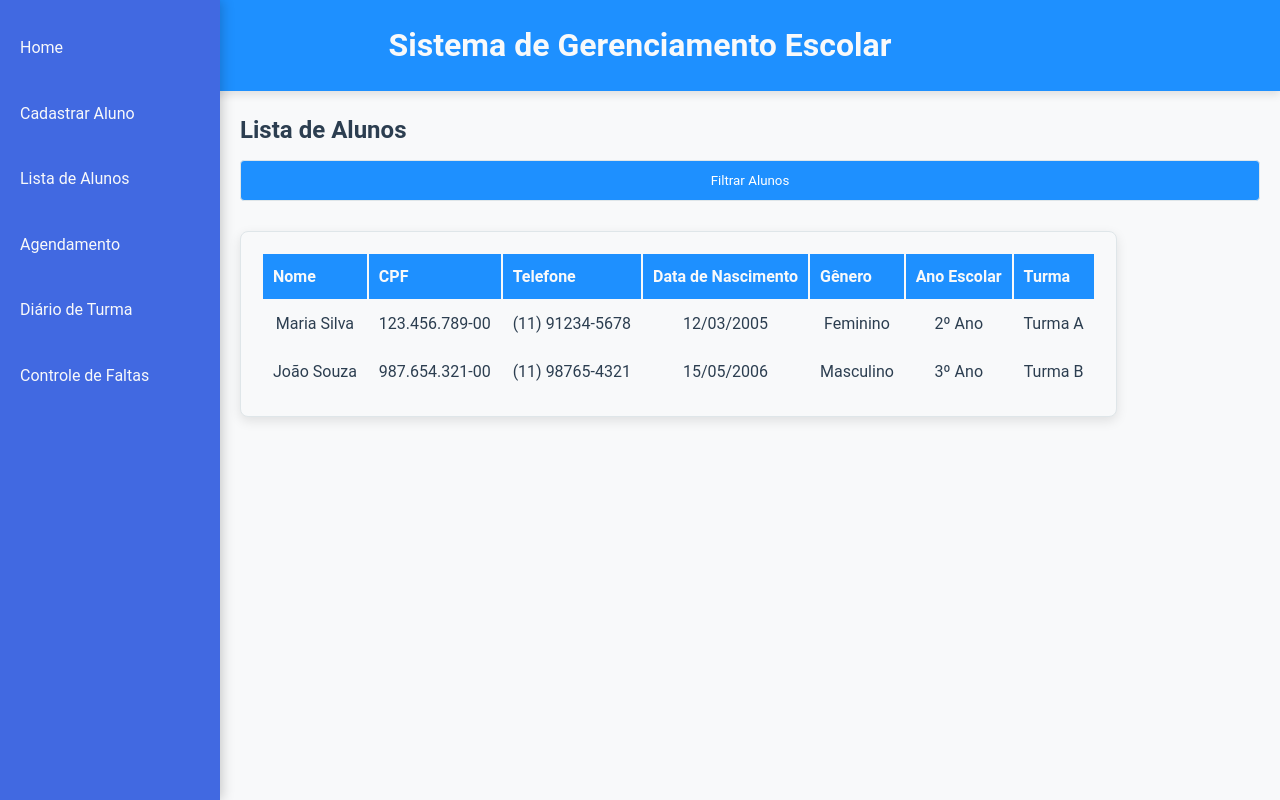
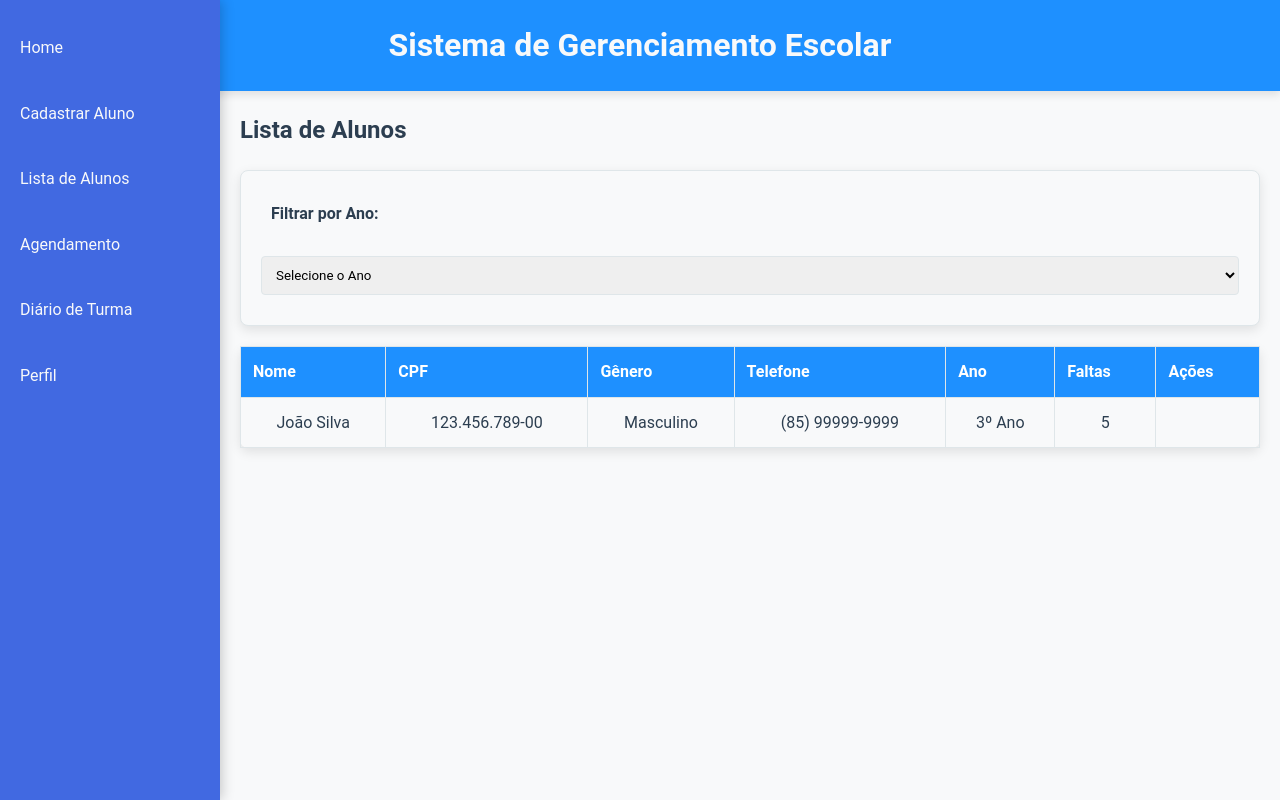
Before and after one commit to ModestoNeto/ProjetoEstagio, a Django app: template app_escola/templates/app_escola/lista_alunos.html in a window 1280 px wide. Run offline with Django 5.2, Linux system fonts and the light colour scheme; the template is opened without the code that fills it, so the values that code supplies are empty; parts of the project's set-up code (start-up, migrations or seed data) failed here and were passed over.

Commit message:
Remove Faltas e att ditario turmas

```diff
--- a/app_escola/static/css/style.css
+++ b/app_escola/static/css/style.css
@@ -226,30 +248,99 @@ button:hover {
 
 /* Filtro oculto na lista de alunos */
 .filter-form {
-    display: none;
-    background-color: var(--background-color);
-    padding: 20px;
-    margin: 20px 0;
-    border: 1px solid var(--border-color);
-    border-radius: 8px;
-    box-shadow: 0px 4px 12px rgba(0, 0, 0, 0.1);
+    margin-bottom: 20px;
 }
 
-.filter-form.show {
+.filter-form label {
     display: block;
-    animation: slideDown 0.3s ease-in-out;
+    margin-bottom: 10px;
+    font-weight: bold;
 }
 
-/* Animação para exibir o filtro */
-@keyframes slideDown {
-    from {
-        opacity: 0;
-        transform: translateY(-20px);
-    }
-    to {
-        opacity: 1;
-        transform: translateY(0);
-    }
+.filter-form select {
+    width: 100%;
+    padding: 10px;
+    margin-bottom: 10px;
+    border: 1px solid var(--border-color);
+    border-radius: 4px;
+}
+
+.filter-form button {
+    padding: 12px 20px;
+    background-color: var(--primary-color);
+    color: var(--text-light);
+    border: none;
+    border-radius: 8px;
+    cursor: pointer;
+    transition: background-color 0.3s ease, transform 0.3s ease;
+}
+
+.filter-form button:hover {
+    background-color: var(--primary-dark);
+    transform: scale(1.05);
+}
+
+/* Tabelas */
+table {
+    width: 100%;
+    border-collapse: collapse;
+}
+
+table th, table td {
+    padding: 12px;
+    border: 1px solid var(--border-color);
+}
+
+table th {
+    background-color: var(--primary-color);
+    color: var(--text-light);
+}
+
+table td {
+    text-align: center;
+}
+
+/* Estilo para a página de perfil */
+.perfil-container {
+    background-color: var(--background-color);
+    padding: 40px;
+    border-radius: 8px;
+    box-shadow: 0 4px 12px rgba(0, 0, 0, 0.1);
+    margin: 20px 0;
+    text-align: center;
+}
+
+.perfil-container h2 {
+    margin-bottom: 20px;
+    color: var(--primary-dark);
+}
+
+.perfil-container p {
+    color: var(--text-color);
+    margin-bottom: 30px;
+}
+
+.button-group {
+    display: flex;
+    justify-content: center;
+    gap: 20px;  /* Espaçamento entre os botões */
+}
+
+.perfil-button {
+    background-color: var(--primary-color);
+    color: var(--text-light);
+    padding: 15px 30px;
+    border: none;
+    border-radius: 8px;
+    text-decoration: none;  /* Remove sublinhado */
+    cursor: pointer;
+    font-size: 16px;
+    transition: background-color 0.3s ease, transform 0.3s ease;
+}
+
+.perfil-button:hover {
+    background-color: var(--primary-dark);
+    transform: scale(1.05);
 }
 
 /* Responsividade */
--- a/app_escola/templates/app_escola/base.html
+++ b/app_escola/templates/app_escola/base.html
@@ -20,8 +20,8 @@
             <li><a href="{% url 'cadastrar_aluno' %}" class="menu-button">Cadastrar Aluno</a></li>
             <li><a href="{% url 'lista_alunos' %}" class="menu-button">Lista de Alunos</a></li>
             <li><a href="{% url 'agendamento' %}" class="menu-button">Agendamento</a></li>
-            <li><a href="{% url 'diario_turma' %}" class="menu-button">Diário de Turma</a></li>
-            <li><a href="{% url 'faltas' %}" class="menu-button">Controle de Faltas</a></li>
+            <li><a href="{% url 'diario_turma' %}" class="menu-button">Diário de Turma</a></li> <!-- Link para a página de diário de turma -->
+            <li><a href="{% url 'perfil' %}" class="menu-button">Perfil</a></li>
         </ul>
     </aside>
 
--- a/app_escola/templates/app_escola/lista_alunos.html
+++ b/app_escola/templates/app_escola/lista_alunos.html
@@ -3,72 +3,53 @@
 {% block title %}Lista de Alunos{% endblock %}
 
 {% block content %}
+<div class="lista-alunos-container">
     <h2>Lista de Alunos</h2>
-    <button class="filter-button" onclick="toggleFilter()">Filtrar Alunos</button>
 
-    <!-- Formulário de Filtros Oculto -->
-    <div class="filter-form" id="filter-form">
-        <h3>Filtrar Alunos</h3>
-        <label for="nome">Nome do Aluno:</label>
-        <input type="text" id="nome" name="nome">
-
-        <label for="turma">Turma:</label>
-        <select id="turma" name="turma">
-            <option value="">Selecione a Turma</option>
-            <option value="Turma A">Turma A</option>
-            <option value="Turma B">Turma B</option>
-            <option value="Turma C">Turma C</option>
-        </select>
-
-        <label for="genero">Gênero:</label>
-        <select id="genero" name="genero">
-            <option value="">Selecione o Gênero</option>
-            <option value="Masculino">Masculino</option>
-            <option value="Feminino">Feminino</option>
-        </select>
-
-        <button class="close-btn" onclick="toggleFilter()">Fechar Filtros</button>
+    <!-- Filtro de Ano -->
+    <div class="filter-form">
+        <form method="GET" action="">
+            <label for="filter-year">Filtrar por Ano:</label>
+            <select id="filter-year" name="year">
+                <option value="">Selecione o Ano</option>
+                <option value="1">1º Ano</option>
+                <option value="2">2º Ano</option>
+                <option value="3">3º Ano</option>
+                <!-- Adicione mais anos conforme necessário -->
+            </select>
+            <button type="submit" class="menu-button">Filtrar</button>
+        </form>
     </div>
 
+    <!-- Tabela de Alunos -->
     <table>
         <thead>
             <tr>
                 <th>Nome</th>
                 <th>CPF</th>
+                <th>Gênero</th>
                 <th>Telefone</th>
-                <th>Data de Nascimento</th>
-                <th>Gênero</th>
-                <th>Ano Escolar</th>
-                <th>Turma</th>
+                <th>Ano</th>
+                <th>Faltas</th> <!-- Nova Coluna de Faltas -->
+                <th>Ações</th>
             </tr>
         </thead>
         <tbody>
+            <!-- Exemplo de linha de aluno (dados fictícios) -->
             <tr>
-                <td>Maria Silva</td>
+                <td>João Silva</td>
                 <td>123.456.789-00</td>
-                <td>(11) 91234-5678</td>
-                <td>12/03/2005</td>
-                <td>Feminino</td>
-                <td>2º Ano</td>
-                <td>Turma A</td>
+                <td>Masculino</td>
+                <td>(85) 99999-9999</td>
+                <td>3º Ano</td>
+                <td>5</td> <!-- Campo de Faltas -->
+                <td>
+                    <button class="menu-button">Editar</button>
+                    <button class="menu-button">Deletar</button>
+                </td>
             </tr>
-            <tr>
-                <td>João Souza</td>
-                <td>987.654.321-00</td>
-                <td>(11) 98765-4321</td>
-                <td>15/05/2006</td>
-                <td>Masculino</td>
-                <td>3º Ano</td>
-                <td>Turma B</td>
-            </tr>
+            <!-- Outras linhas de alunos -->
         </tbody>
     </table>
-
-    <!-- Script para exibir/ocultar o filtro -->
-    <script>
-        function toggleFilter() {
-            const filterForm = document.getElementById('filter-form');
-            filterForm.classList.toggle('show');
-        }
-    </script>
+</div>
 {% endblock %}
--- a/app_escola/urls.py
+++ b/app_escola/urls.py
@@ -3,12 +3,11 @@ from django.contrib.auth import views as auth_views
 from . import views
 
 urlpatterns = [
-    path('', auth_views.LoginView.as_view(template_name='app_escola/login.html'), name='login'),  # Definir a tela de login como inicial
-    path('home/', views.home, name='home'),  # Página inicial após login
-    path('logout/', auth_views.LogoutView.as_view(template_name='app_escola/logout.html'), name='logout'),  # URL de logout usando template `logout.html`
+    path('', auth_views.LoginView.as_view(template_name='app_escola/login.html'), name='login'),
+    path('home/', views.home, name='home'),
     path('cadastrar_aluno/', views.cadastrar_aluno, name='cadastrar_aluno'),
     path('lista_alunos/', views.lista_alunos, name='lista_alunos'),
     path('agendamento/', views.agendamento, name='agendamento'),
-    path('diario_turma/', views.diario_turma, name='diario_turma'),
-    path('faltas/', views.faltas, name='faltas'),
+    path('diario_turma/', views.diario_turma, name='diario_turma'),  # URL para a página de diário de turma
+    path('perfil/', views.perfil, name='perfil'),
 ]
```
Also changed, not shown: other parts of app_escola/static/css/style.css (+26 -4 lines), app_escola/templates/app_escola/diario_turma.html (+26 -1 lines), app_escola/templates/app_escola/faltas.html (deleted, +0 -8 lines), app_escola/templates/app_escola/perfil.html (added, +14 -0 lines), app_escola/views.py (+10 -23 lines), setup/settings.py (+7 -9 lines), db.sqlite3.
